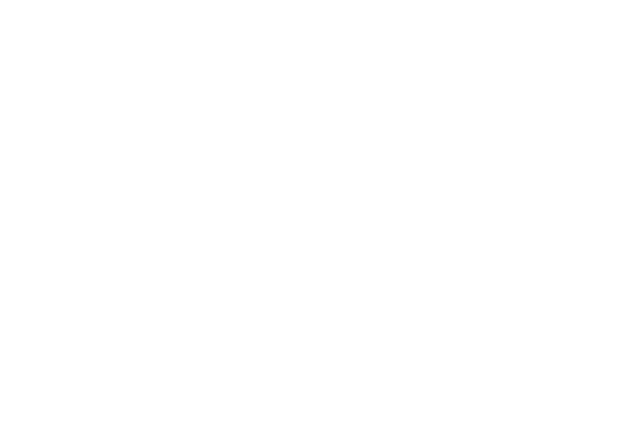
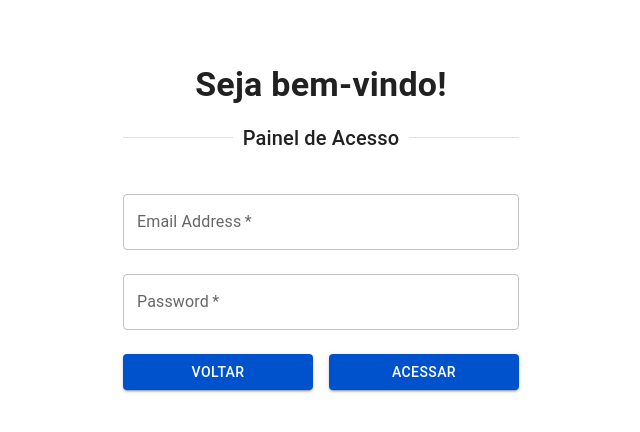
Before and after one commit to kszinhu/blox-challenge-vacancy, a React (Vite) app: page /sign-in in a window 1280 px wide. Shown: the top 432 px of the page, without its empty margins (319-959 px from the left). Built offline with nearby package versions, Linux system fonts and the light colour scheme.

Commit message:
feat: create login page
+ Criado página de login
+ Adicionado Yup para validação do formulário em conjunto com o react-hook-form (indicação do MUI)

```diff
--- a/package.json
+++ b/package.json
@@ -11,11 +11,15 @@
   "dependencies": {
     "@emotion/react": "^11.10.4",
     "@emotion/styled": "^11.10.4",
+    "@hookform/resolvers": "^2.9.8",
+    "@mui/icons-material": "^5.10.3",
     "@mui/material": "^5.10.5",
     "react": "^18.2.0",
     "react-dom": "^18.2.0",
+    "react-hook-form": "^7.35.0",
     "react-router-dom": "^6.3.0",
-    "styled-components": "^5.3.5"
+    "styled-components": "^5.3.5",
+    "yup": "^0.32.11"
   },
   "devDependencies": {
     "@types/react": "^18.0.17",
--- a/src/App.tsx
+++ b/src/App.tsx
@@ -1,10 +1,15 @@
 import ApplicationRouter from "./components/Router";
 import { AuthProvider } from "./contexts/AuthContext";
+import { CssBaseline, ThemeProvider } from "@mui/material";
+import { applicationTheme } from "./configs/theme";
 
 export default function App() {
   return (
     <AuthProvider>
-      <ApplicationRouter />
+      <CssBaseline />
+      <ThemeProvider theme={applicationTheme}>
+        <ApplicationRouter />
+      </ThemeProvider>
     </AuthProvider>
   );
 }
--- /dev/null
+++ b/src/configs/schemas/authSchema.ts
@@ -0,0 +1,31 @@
+import { isValidCPF } from "./../../utils/validateCPF";
+import { object, string, date, ref, boolean } from "yup";
+
+const signInSchema = object().shape({
+  email: string().email("E-mail inválido").required("E-mail obrigatório"),
+  password: string().required("Senha obrigatória"),
+});
+
+const signUpSchema = object().shape({
+  name: string().required("Nome obrigatório"),
+  cpf: string()
+    .required("CPF obrigatório")
+    .test("invalid-cpf", "CPF inválido", (value) => isValidCPF(value!)),
+  birthDate: date()
+    .required("Data de nascimento obrigatória")
+    .test(
+      "invalid-date",
+      "Data inválida",
+      (value) => new Date(value!) < new Date()
+      // Date of birth cannot be greater than the current date
+    ),
+  email: string().email("E-mail inválido").required("E-mail obrigatório"),
+  password: string().required("Senha obrigatória"),
+  confirmPassword: string().oneOf(
+    [ref("password"), null],
+    "Senhas não coincidem"
+  ),
+  allowEmails: boolean(),
+});
+
+export { signInSchema, signUpSchema };
--- /dev/null
+++ b/src/configs/theme.ts
@@ -0,0 +1,16 @@
+import { createTheme } from "@mui/material/styles";
+
+export const applicationTheme = createTheme({
+  palette: {
+
+    primary: {
+      main: "#0052cc",
+    },
+    secondary: {
+      main: "#edf2ff",
+    },
+    info: {
+      main: "#edf2ff",
+    },
+  },
+});
--- a/src/pages/Auth/signIn/index.tsx
+++ b/src/pages/Auth/signIn/index.tsx
@@ -1,3 +1,93 @@
+import {
+  Divider,
+  Box,
+  Button,
+  Container,
+  Stack,
+  Typography,
+  TextField,
+} from "@mui/material";
+import { useForm } from "react-hook-form";
+import { yupResolver } from "@hookform/resolvers/yup";
+import { signInSchema } from "../../../configs/schemas/authSchema";
+import { useNavigate } from "react-router-dom";
+
+type LoginFormData = {
+  email: string;
+  password: string;
+};
+
 export default function SignIn() {
-  return null;
+  const navigate = useNavigate();
+  const {
+    register,
+    handleSubmit,
+    formState: { errors },
+  } = useForm<LoginFormData>({
+    resolver: yupResolver(signInSchema),
+    mode: "onBlur",
+  });
+
+  const onSubmit = (data: LoginFormData) => {
+    console.log(data);
+  };
+
+  return (
+    <Container component='main' maxWidth='xs'>
+      <Box
+        sx={{
+          marginTop: 8,
+          display: "flex",
+          flexDirection: "column",
+          alignItems: "center",
+        }}
+      >
+        <Typography component='h1' variant='h4' sx={{ fontWeight: "bold" }}>
+          Seja bem-vindo!
+        </Typography>
+        <Divider sx={{ width: "100%", my: 2 }}>
+          <Typography component='h2' variant='h6'>
+            Painel de Acesso
+          </Typography>
+        </Divider>
+        <Box component='form' onSubmit={handleSubmit(onSubmit)} sx={{ mt: 1 }}>
+          <TextField
+            margin='normal'
+            required
+            fullWidth
+            id='email'
+            label='Email Address'
+            variant='outlined'
+            autoComplete='email'
+            {...register("email")}
+          />
+          <Typography color='error' variant='caption'>
+            {errors.email?.message}
+          </Typography>
+          <TextField
+            margin='normal'
+            required
+            fullWidth
+            label='Password'
+            type='password'
+            id='password'
+            variant='outlined'
+            autoComplete='current-password'
+            {...register("password")}
+          />
+          <Typography color='error' variant='caption'>
+            {errors.password?.message}
+          </Typography>
+          <Stack direction='row' spacing={2} mt={2}>
+            <Button onClick={() => navigate(-1)} fullWidth variant='contained'>
+              Voltar
+            </Button>
+            <Button type='submit' fullWidth variant='contained'>
+              Acessar
+            </Button>
+          </Stack>
+        </Box>
+      </Box>
+    </Container>
+  );
 }
--- /dev/null
+++ b/src/utils/validateCPF.ts
@@ -0,0 +1,18 @@
+export const isValidCPF = (cpf: string) => {
+  cpf = cpf.replace(/[^\d]+/g, "");
+
+  if (cpf.length !== 11 || !!cpf.match(/(\d)\1{10}/)) {
+    return false;
+  }
+
+  const values = cpf.split("").map((el) => +el);
+  const rest = (count: number) =>
+    ((values
+      .slice(0, count - 12)
+      .reduce((sum, element, index) => sum + element * (count - index), 0) *
+      10) %
+      11) %
+    10;
+
+  return rest(10) === values[9] && rest(11) === values[10];
+};
```
Also changed, not shown: 1 other file (tests, documents, lock files or other folders).
